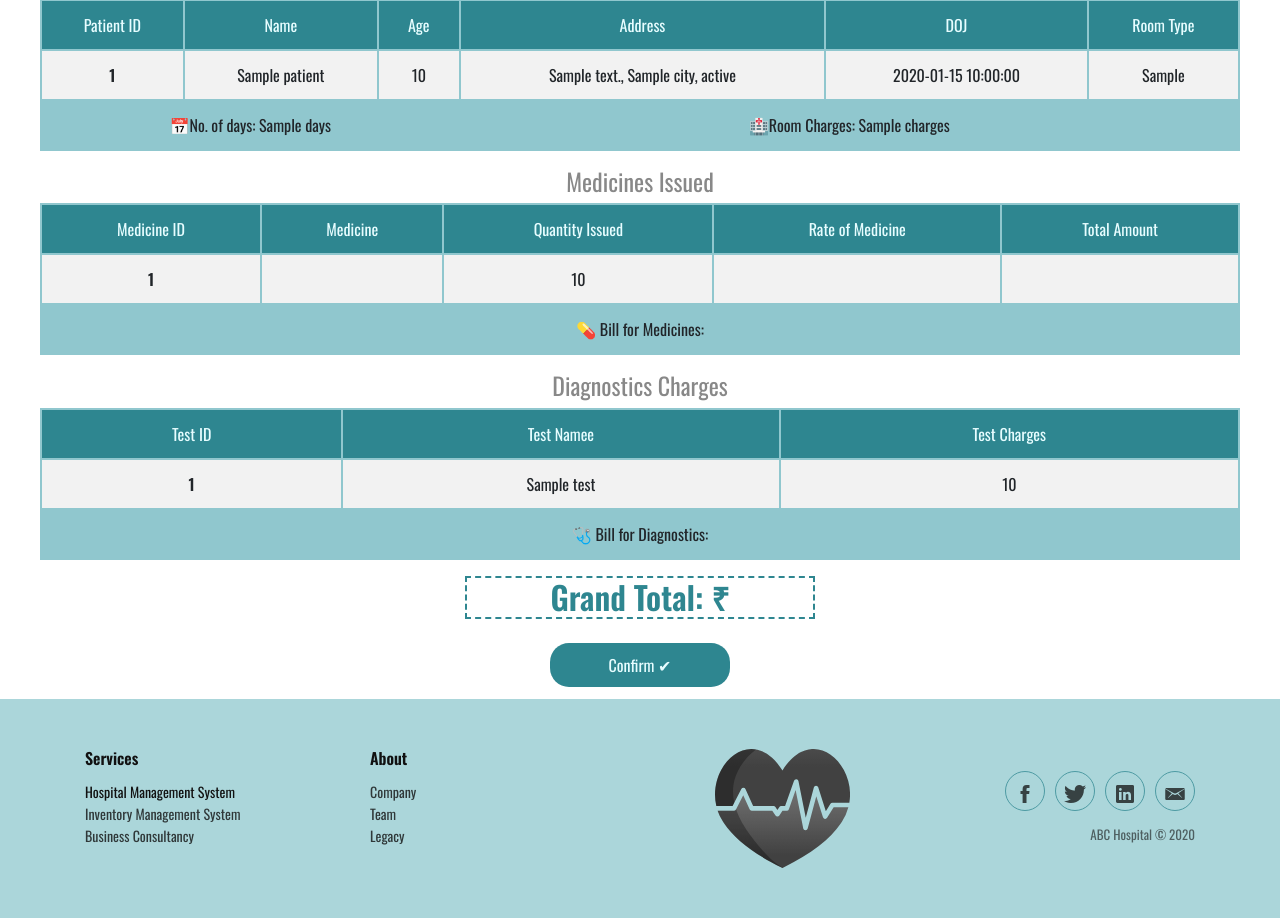
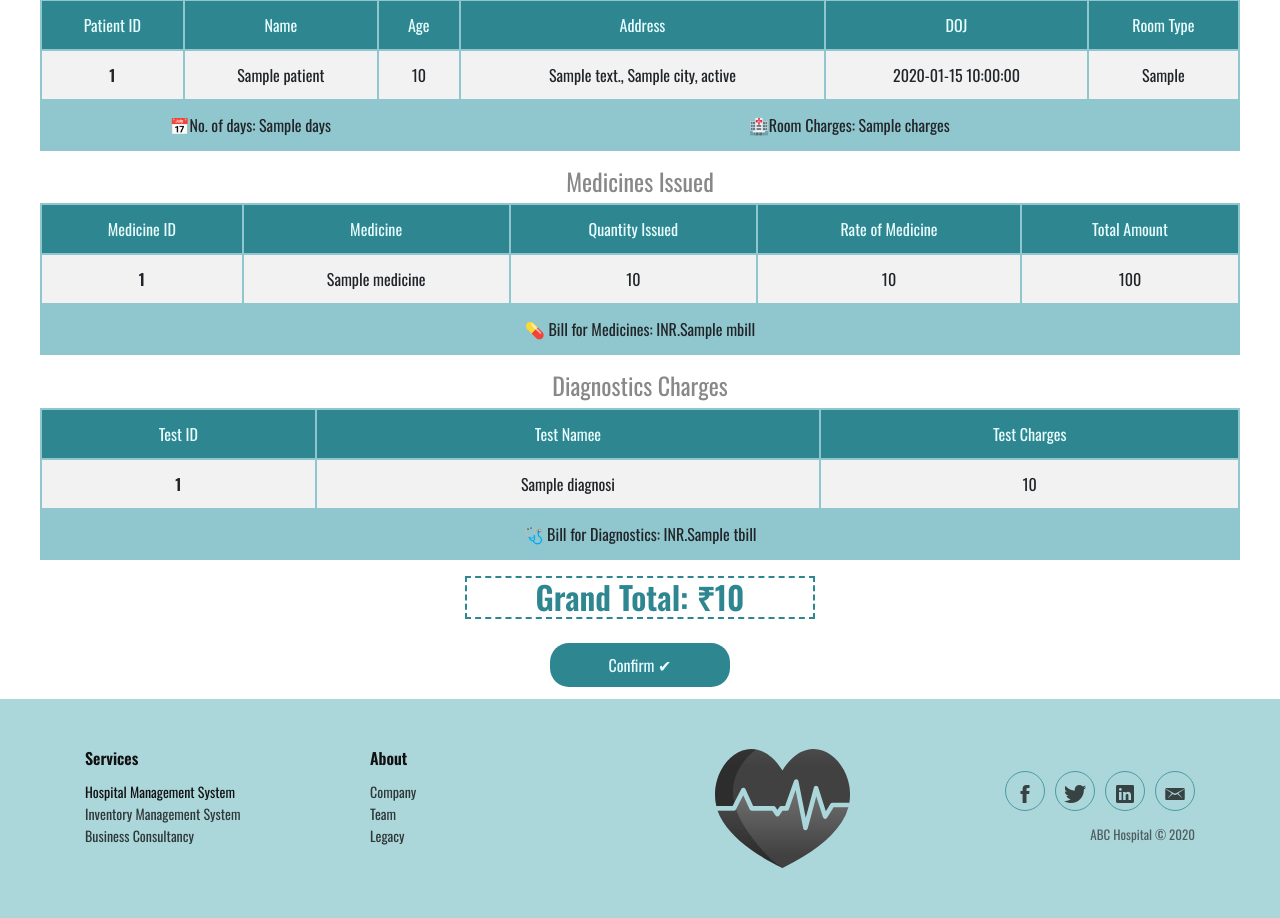
Before and after one commit to ayushgd/hms, a Python web app: template templates/billing.html in a window 1280 px wide. Shown: the part 447-1365 px from the top of the page. Run offline with Jinja, Linux system fonts and the light colour scheme; the template is opened without the code that fills it: most values are stand-ins (such as "Sample title", 1, 10 or a date in 2020); form fields are guessed from the names that the template uses; some libraries are stand-ins or nearby versions.

Commit message:
billing query

```diff
--- a/templates/billing.html
+++ b/templates/billing.html
@@ -83,17 +83,17 @@
     {% if medicine %}
       {% for m in medicine %}
       <tr>
-        <th scope="row">{{m.id}}</th>
-        <td></td>
+        <th scope="row">{{m.medicine_id}}</th>
+        <td>{{m.medicine.medicine_name}}</td>
         <td>{{m.medicine_quantity}}</td>
-        <td></td>
-        <td></td>
+        <td>{{m.medicine.medicine_amount}}</td>
+        <td>{{m.medicine.medicine_amount*m.medicine_quantity}}</td>
       </tr>
       {% endfor %}
     {% endif %}
     <tr style="background-color: var(--darkless);">
       <td colspan="5">
-        💊 Bill for Medicines:
+        💊 Bill for Medicines:  INR.{{mbill}}
       </td>
     </tr>
     </tbody>
@@ -113,20 +113,20 @@
       {% for t in tests %}
       <tr>
         <th scope="row">{{t.id}}</th>
-        <td>{{t.test_name}}</td>
-        <td>{{t.test_amount}}</td>
+        <td>{{t.diagnosis.test_name}}</td>
+        <td>{{t.diagnosis.test_amount}}</td>
       </tr>
       {% endfor %}
     {% endif %}
     <tr style="background-color: var(--darkless);">
       <td colspan="3">
-        🩺 Bill for Diagnostics:
+        🩺 Bill for Diagnostics: INR.{{tbill}}
       </td>
     </tr>
     </tbody>
   </table>
 
-<h2 class="text-center" style="color: var(--origin); font-weight: bold; width: 350px; border: 2px dashed var(--origin); margin: auto;">Grand Total: ₹</h2>
+<h2 class="text-center" style="color: var(--origin); font-weight: bold; width: 350px; border: 2px dashed var(--origin); margin: auto;">Grand Total: ₹{{tbill+mbill}}</h2>
   <div class="text-center" >
     <form class="text-center" method="POST" action="{{url_for('billing')}}">
         <input name="pid" type="number" hidden value=""/>
```
Also changed, not shown: Routes.py (+16 -7 lines).
